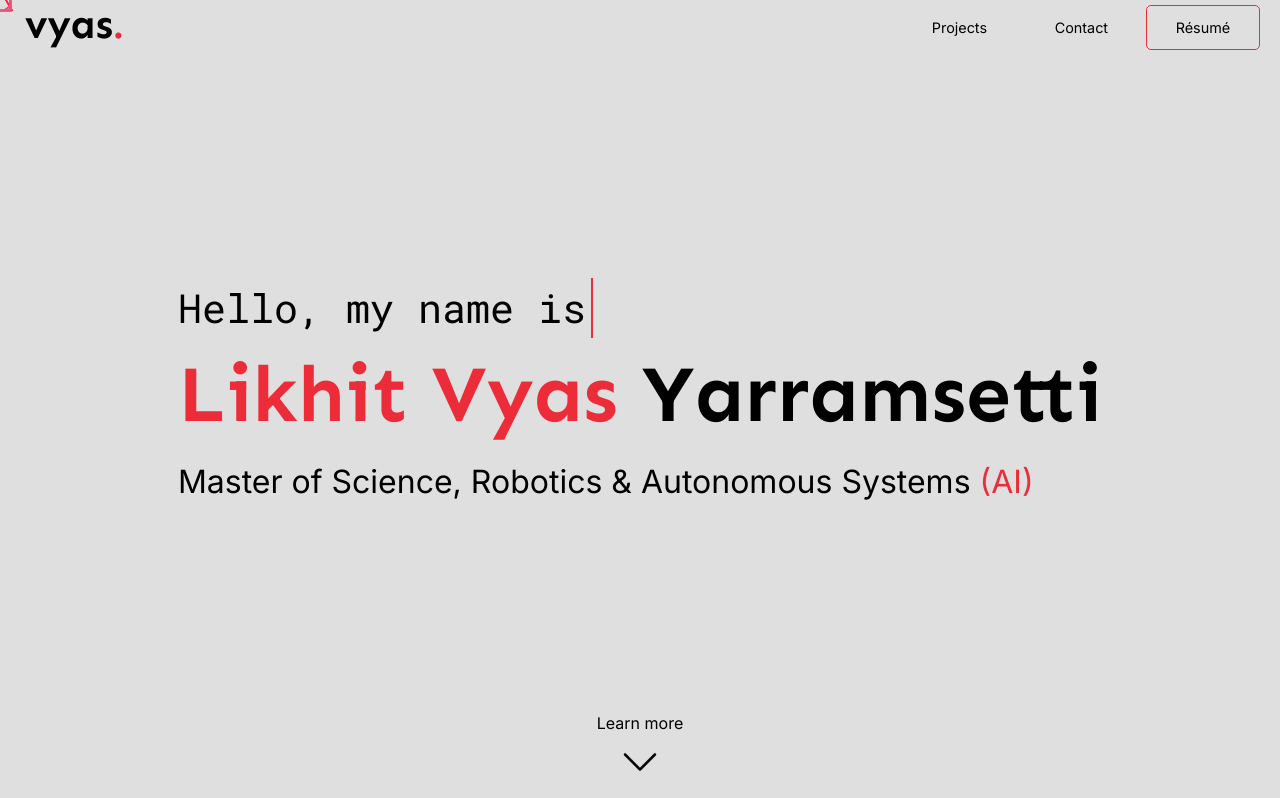
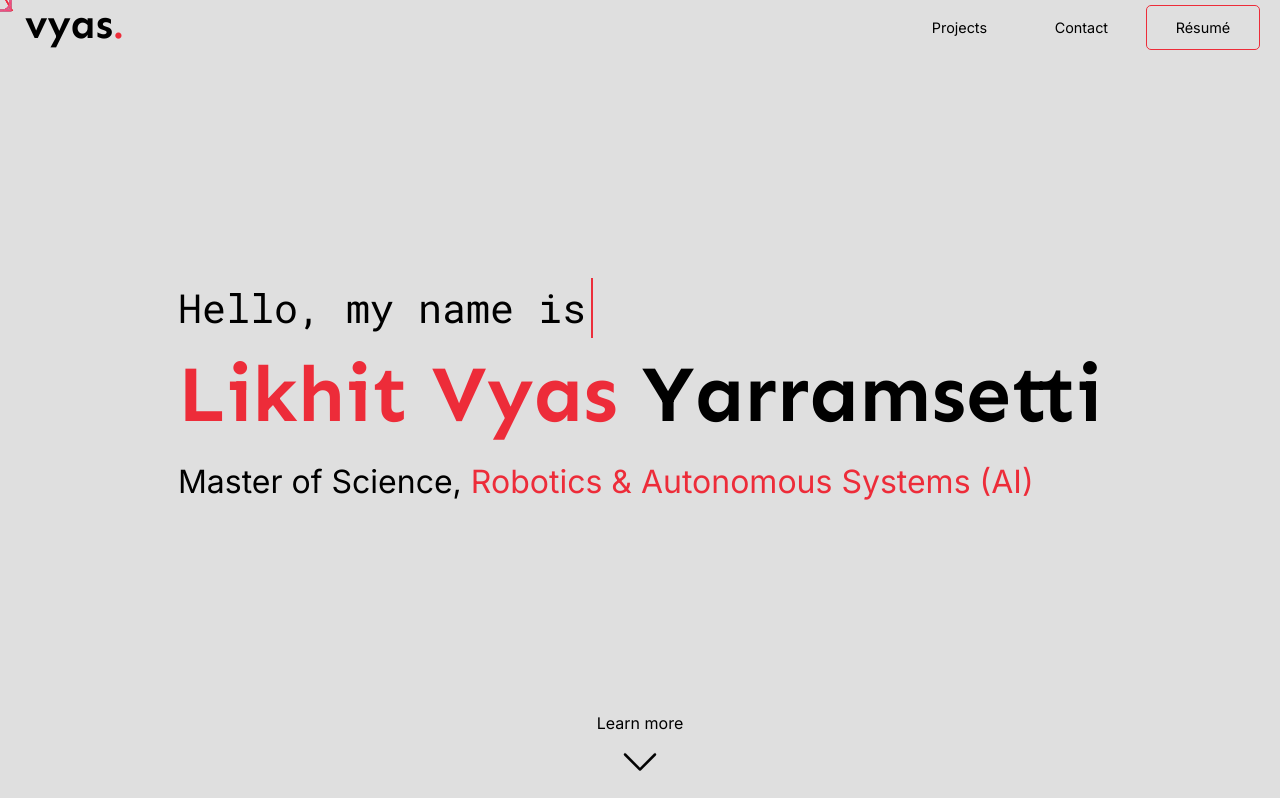
Before and after one commit to likhity/likhity-new-website, a Next.js app: page / in a window 1280 px wide. Shown: the top 798 px of the page. Built offline with nearby package versions, Linux system fonts and the light colour scheme.

Commit message:
Update title

```diff
--- a/pages/index.js
+++ b/pages/index.js
@@ -37,7 +37,7 @@ export default function Home() {
           <div className={styles.title}>
             <p className={styles.typing}>Hello, my name is</p>
             <h1 className={styles.nameTitle}><span className="accent">Likhit Vyas</span> Yarramsetti</h1>
-            <p className={styles.nameSubtitle}>Master of Science, Robotics & Autonomous Systems <span className='accent'>(AI)</span></p>
+            <p className={styles.nameSubtitle}>Master of Science, <span className='accent'>Robotics & Autonomous Systems (AI)</span></p>
           </div>
           <div className={styles.downPointer}>
             <BsChevronDown />
```
